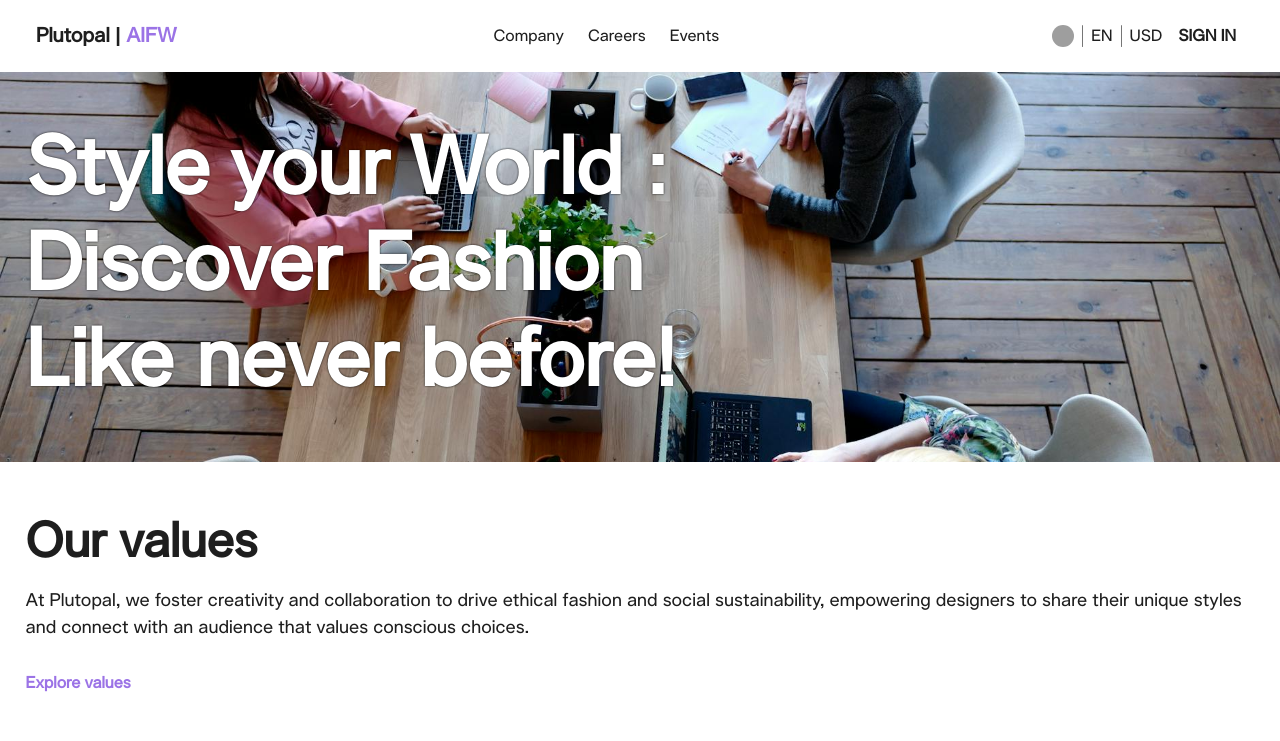
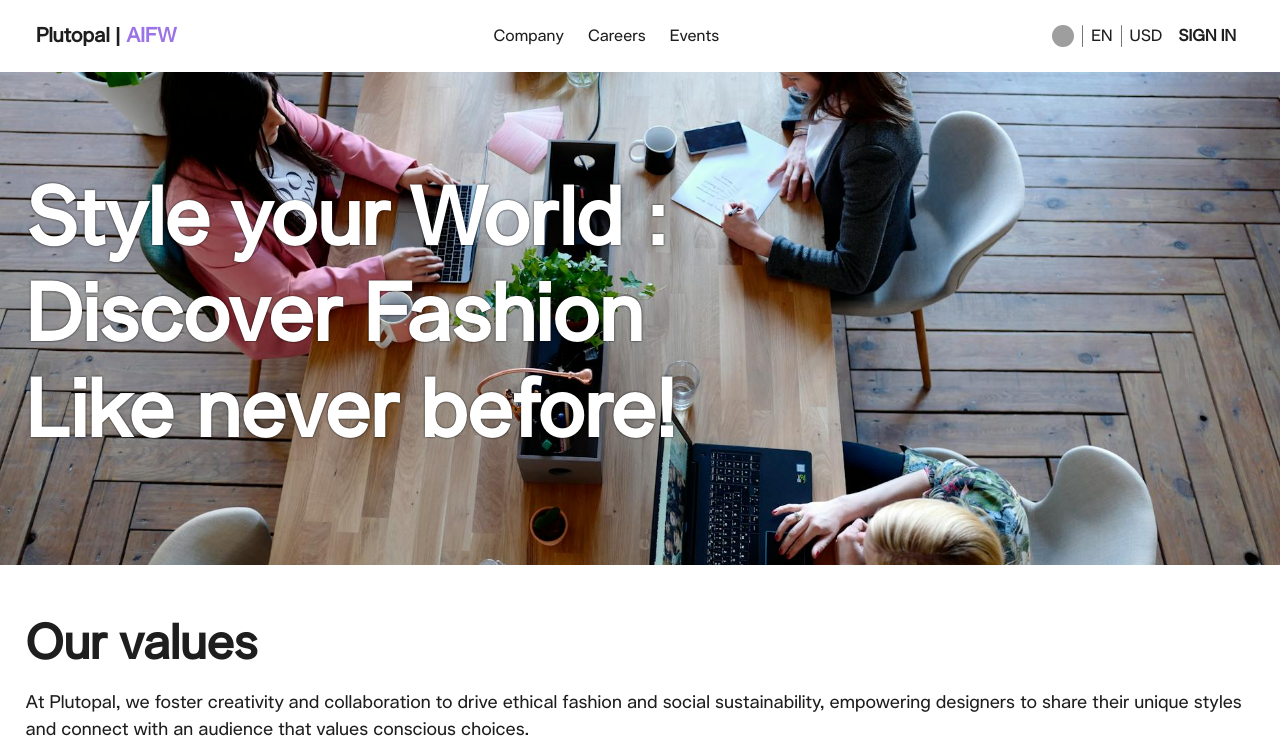
Before and after one commit to KvRae/plutopal-website, a React (Vite) app: page / in a window 1280 px wide. Shown: the top 741 px of the page. Built offline with nearby package versions, Linux system fonts and the light colour scheme; grey boxes are pictures that could not be loaded.

Commit message:
hero section padding adjusted

```diff
--- a/src/App.css
+++ b/src/App.css
@@ -186,7 +186,7 @@
   background-position: center;
   background-repeat: no-repeat;
 
-  padding: 4vw 2vw;
+  padding: 8vw 2vw;
   margin: 0;
   text-align: start;
   font-weight: bolder;
```
